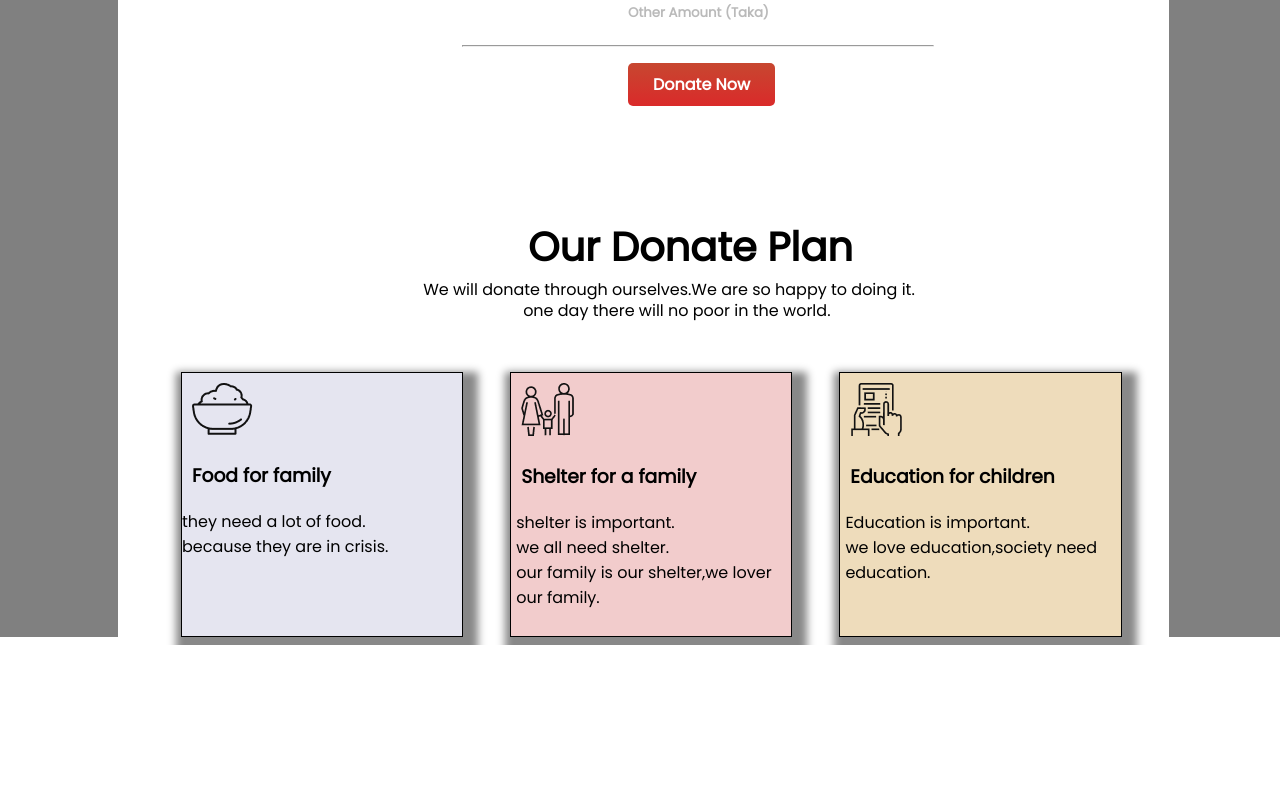
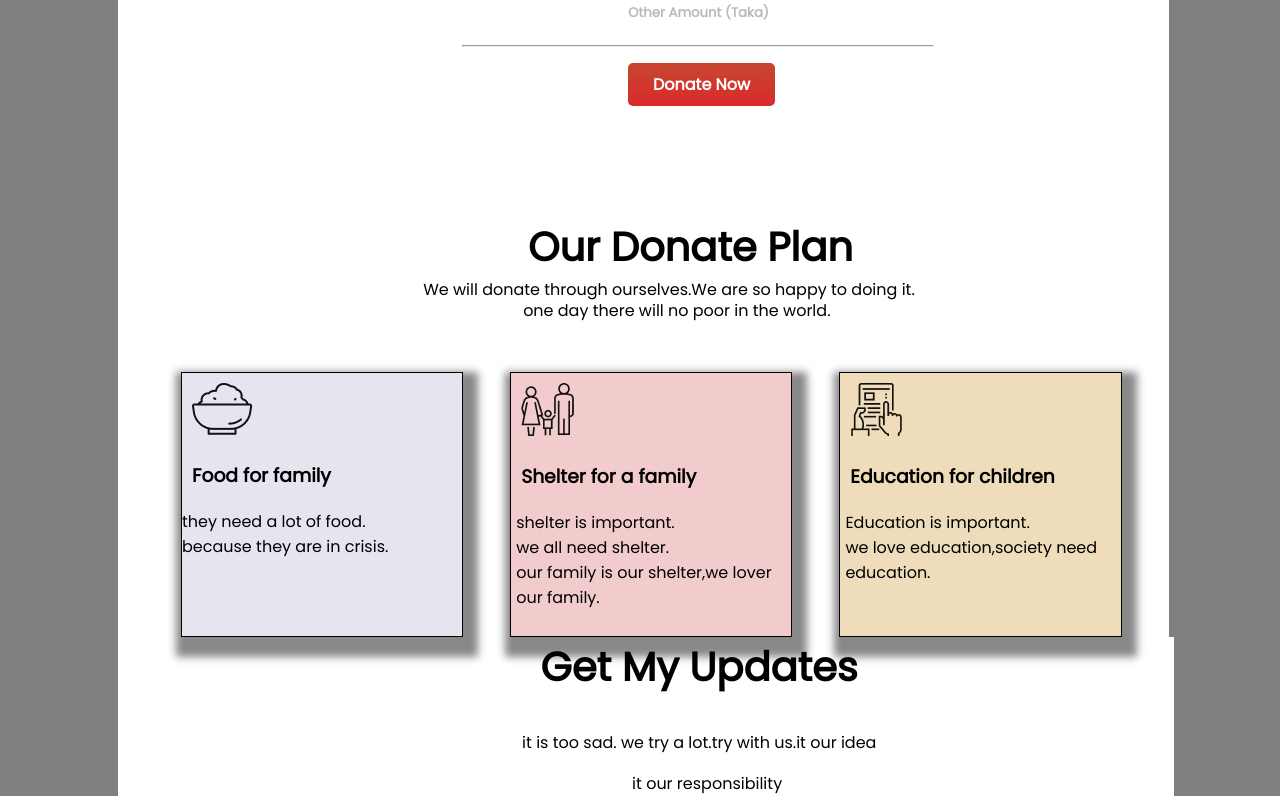
Before and after one commit to asadullahkhalid147/donate-today, a plain HTML site: page index.html in a window 1280 px wide. Shown: the part 822-1634 px from the top of the page. Before the commit the page ends 1467 px from the top, so only its background shows below. Drawn offline with Linux system fonts and the light colour scheme.

Commit message:
lafalafi kore code

```diff
--- a/index.html
+++ b/index.html
@@ -69,11 +69,20 @@
                 <h3>Education for children</h3>
                 <p id="thir">Education is important.<br>we love education,society need education.</p>
             </div>
+
+
+
+        </div>
+        <div class="extra">
+            <h1 id="get">Get My Updates</h1>
+            <p id="sad">it is too sad. we try a lot.try with us.it our idea</p>
+            <p id="our">it our responsibility</p>
         </div>
 
 
     </section>
 
+
 </body>
 
 </html>
--- a/style.css
+++ b/style.css
@@ -265,3 +265,30 @@ hr {
     box-shadow: 5px 10px 8px 10px #888888;
     margin-right: 5%;
 }
+
+.extra {
+    background-color: white;
+    margin-top: -33px;
+    margin-left: 120px;
+    margin-right: 8.27%;
+
+}
+
+#get {
+    color: black;
+    margin-left: 40%;
+    padding-top: -35px;
+
+}
+
+#our {
+    color: black;
+    margin-left: 250px;
+    margin-top: 0%
+}
+
+#sad {
+    color: black;
+    margin-left: 140px;
+
+}
```
Also changed, not shown: images/qurbani.JPG (added).
